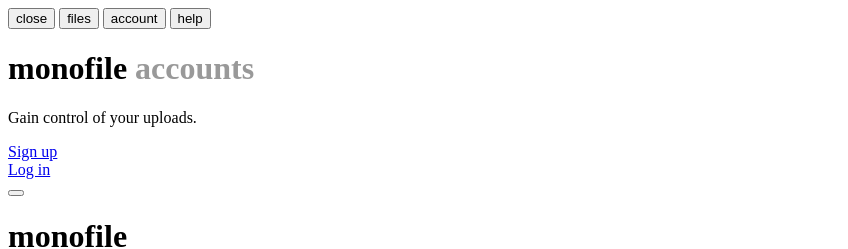
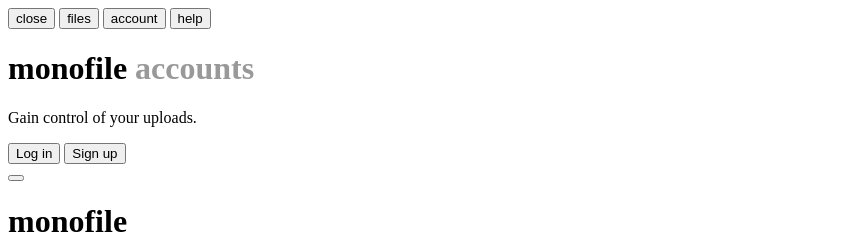
Before and after one commit to mollersuite/monofile, a Svelte app: page / in a window 1280 px wide. Both pictures are taken after a click on the button "account". Shown: the top 249 px of the page, without its empty margins (0-848 px from the left). Built offline with nearby package versions, Linux system fonts and the light colour scheme; no server answers; the HTML template or start-up script is replaced by a standard one.

Commit message:
whopper whopper whopper whopper

```diff
--- a/src/style/app/pulldown/accounts.scss
+++ b/src/style/app/pulldown/accounts.scss
@@ -1,6 +1,6 @@
 .pulldown_display[name=accounts] {
     .notLoggedIn {
-        div {
+        .container_div {
             position:absolute;
             top:50%;
             transform:translateY(-50%);
@@ -29,6 +29,59 @@
                 margin: 0 0 10px 0;
             }
 
+            button {
+                cursor:pointer;
+                background-color:#393939;
+                color:#DDDDDD;
+                border:none;
+                outline:none;
+                padding:5px;
+                transition-duration: 250ms;
+                /*overflow:clip;*/
+
+                @media screen and (max-width: 500px) {
+                    font-size:16px;
+                    padding:10px;
+                }
+
+                &:hover {
+                    transition-duration: 250ms;
+                    background-color:#434343;
+                    color: #ffffff;
+                }
+
+                flex-basis:50%;
+                flex-grow:1;
+            }
+
+            .lgBtnContainer {
+                display:flex;
+                position:relative;
+                left:20px;
+                width:calc( 100% - 40px );
+                gap:10px;
+            }
+
+            .fields {
+                display:flex;
+                flex-direction:column;
+                position:relative;
+                left:20px;
+                width:calc( 100% - 40px );
+                gap:5px;
+
+                input {
+                    border:none;
+                    border-radius:0;
+                    width:100%;
+                    padding:5px;
+                    background-color:#333333;
+                    color:#dddddd;
+                    outline:none;
+                }
+            }
+
+            /*
             a {
                 text-decoration: none;
                 color:#999999;
@@ -53,6 +106,7 @@
                     }
                 }
             }
+            */
         }
 
     }
--- a/src/svelte/elem/pulldowns/Accounts.svelte
+++ b/src/svelte/elem/pulldowns/Accounts.svelte
@@ -1,16 +1,32 @@
 <script>
     import Pulldown from "./Pulldown.svelte"
+    import { _void } from "../transition/_void"
+
+    let targetAction
 </script>
 
 <Pulldown name="accounts">
     <div class="notLoggedIn">
-        <div>
+        <div class="container_div">
             <h1>monofile <span style:color="#999999">accounts</span></h1>
             <p class="flavor">Gain control of your uploads.</p>
 
-            <a class="signUp" href="/signup">Sign up</a>
-            <br />
-            <a class="signIn" href="/login">Log in</a>
+            {#if targetAction}
+
+                <div class="fields" transition:_void|local>
+                    <input placeholder="username">
+                    <input placeholder="password" type="password">
+                    <button>{targetAction=="login" ? "Log in" : "Create account"}</button>
+                </div>
+
+            {:else}
+
+                <div class="lgBtnContainer" transition:_void|local>
+                    <button on:click={() => targetAction="login"}>Log in</button>
+                    <button on:click={() => targetAction="create"}>Sign up</button>
+                </div>
+
+            {/if}
         </div>
     </div>
 </Pulldown>
```
